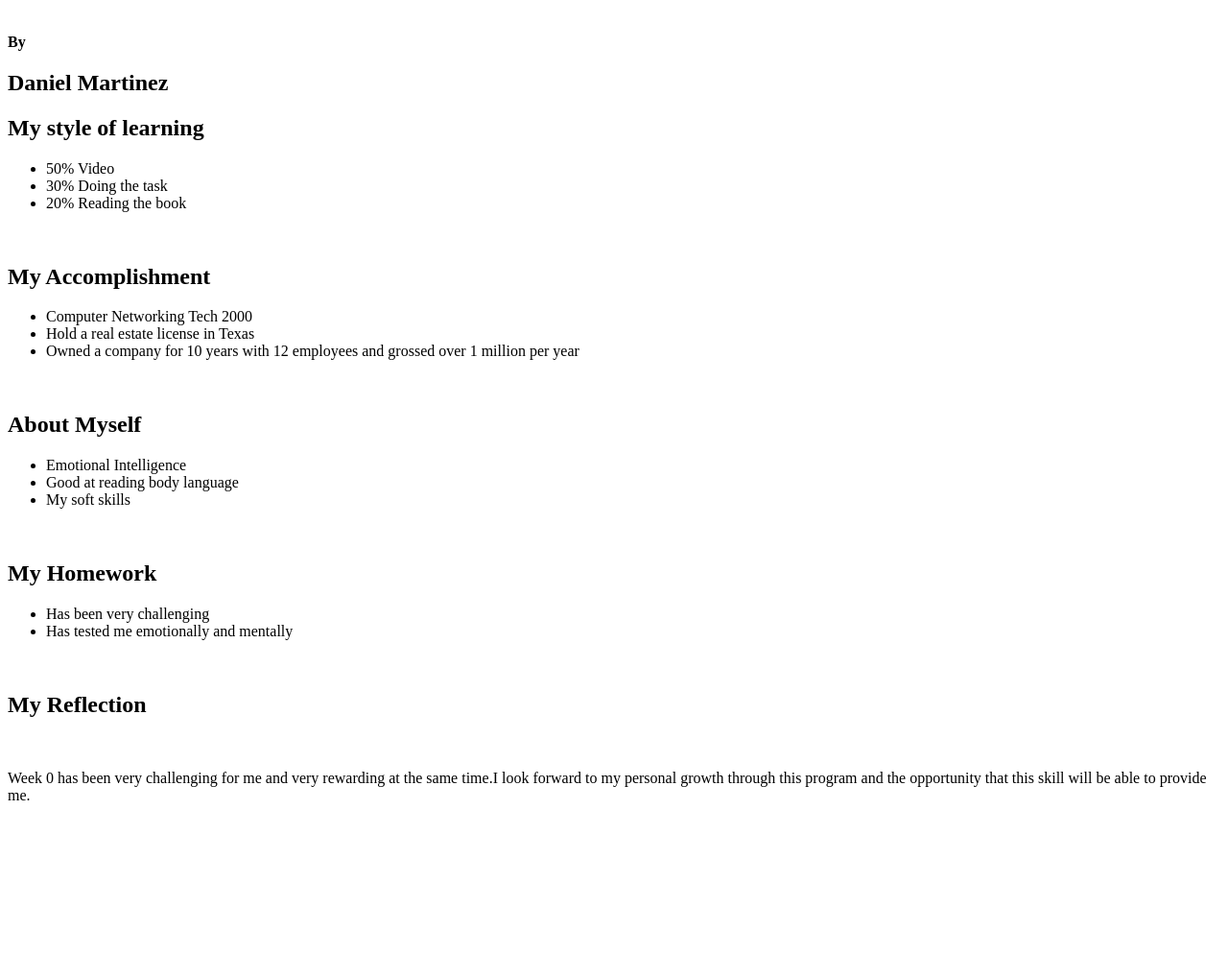
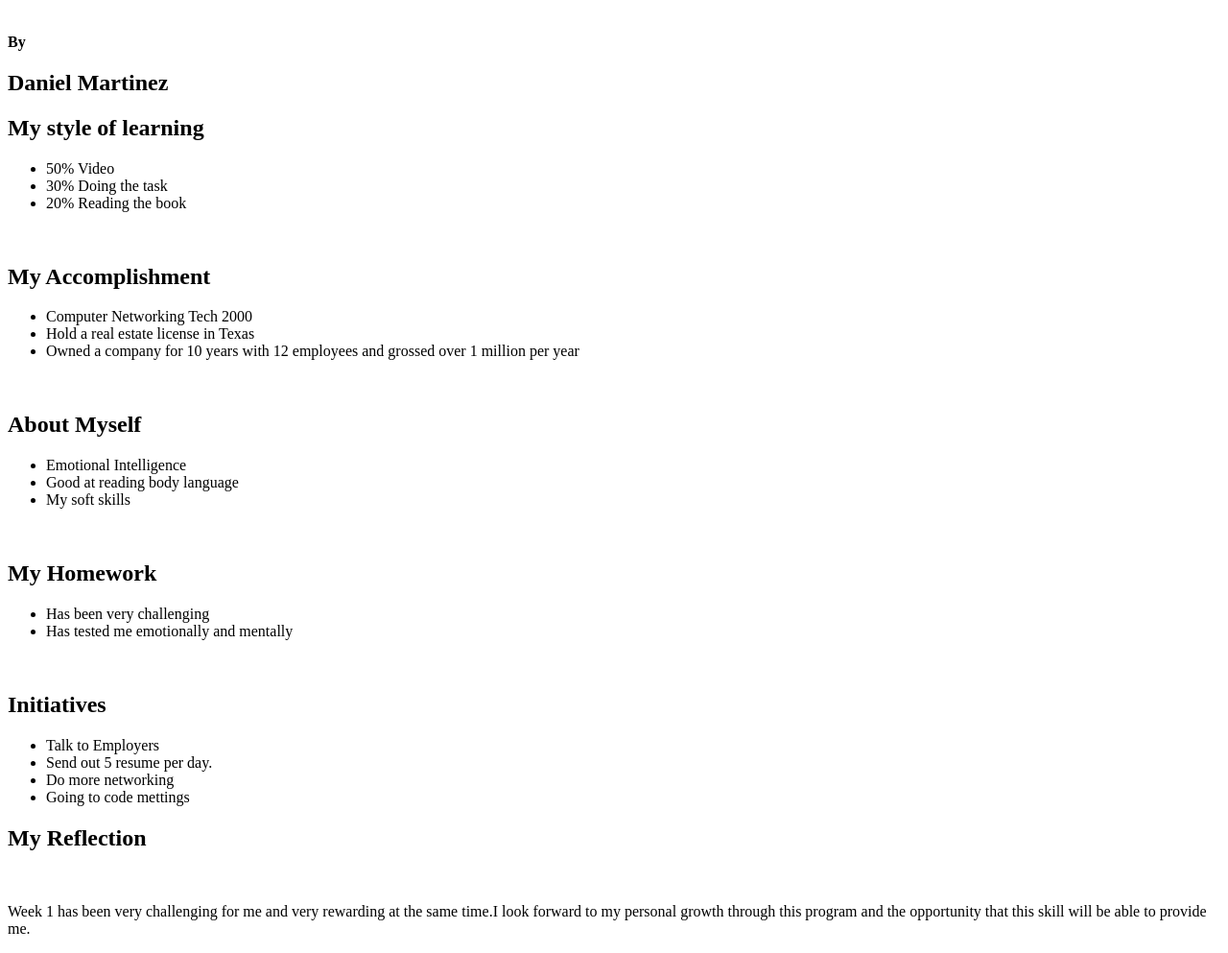
Before and after one commit to laurel102271/prodev-doc, a plain HTML site: page index.html in a window 1280 px wide. Shown: the part 79-1072 px from the top of the page at 96% size. Before the commit the page ends 933 px from the top, so only its background shows below. Drawn offline with Linux system fonts and the light colour scheme.

Commit message:
Pro Dev Doc

```diff
--- a/index.html
+++ b/index.html
@@ -32,8 +32,15 @@
 			<li>Has been very challenging</li>
 			<li>Has tested me emotionally and mentally</li>
 		</ul><br>
+		<h2>Initiatives</h2>
+		<ul>
+			<li>Talk to Employers</li>
+			<li>Send out 5 resume per day.</li>
+			<li>Do more networking</li>
+			<li>Going to code mettings</li>
+		</ul>
 		<h2>My Reflection</h2><br>
-		<p> Week 0 has been very challenging for me and very rewarding at the same time.I look forward to my personal growth through this program and the opportunity that this  skill will be able to provide me. </p>
+		<p> Week 1 has been very challenging for me and very rewarding at the same time.I look forward to my personal growth through this program and the opportunity that this  skill will be able to provide me. </p>
 
 
 	</body>
```
